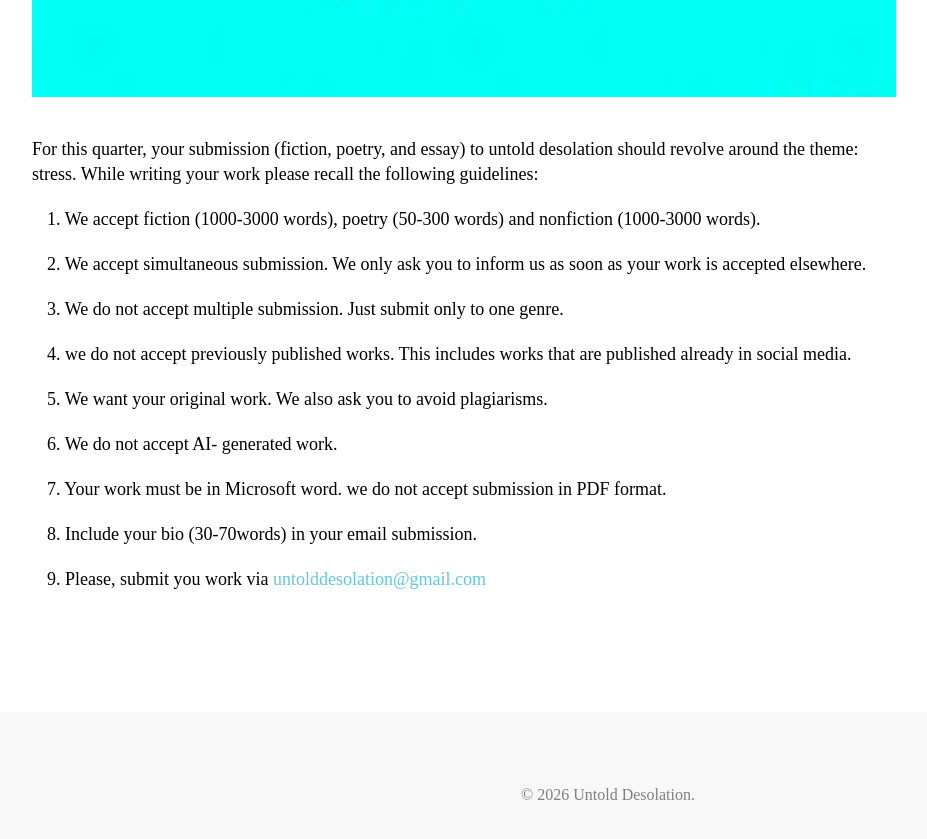
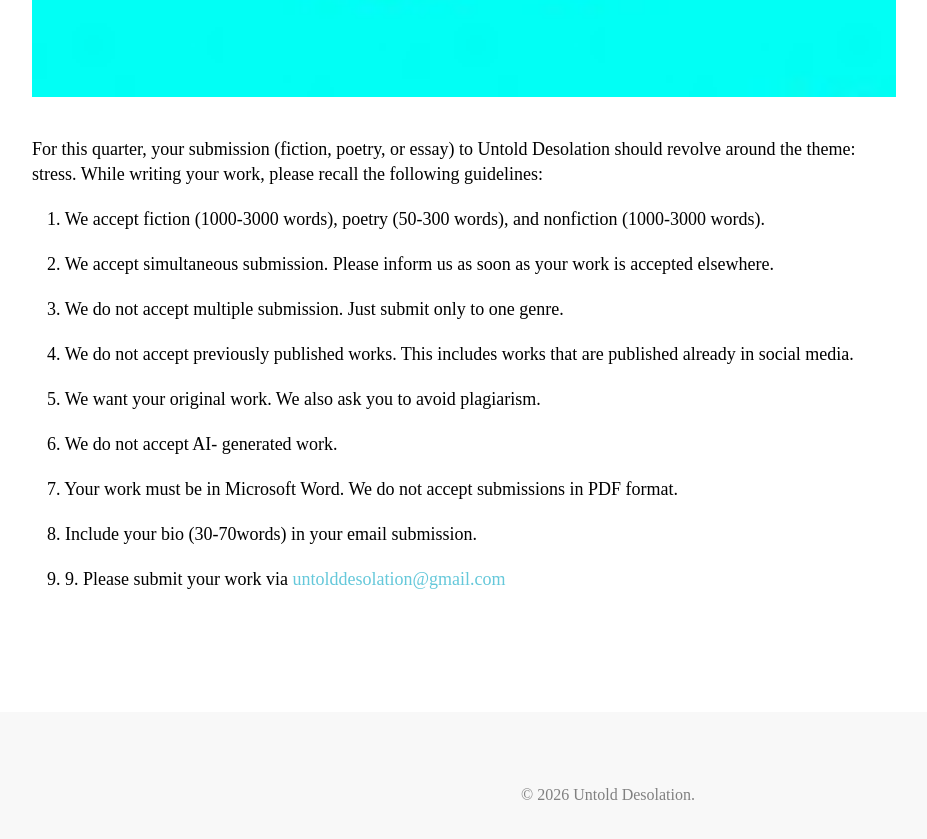
Before and after one commit to Healing-word/healing-word, a plain HTML site: page submissions/index.html in a window 1280 px wide. Shown: the part 800-1639 px from the top of the page, without its empty margins (32-959 px from the left). Drawn offline with Linux system fonts and the light colour scheme; files whose address does not match are found by name; a web font is replaced by a local one.

Commit message:
Update index.html

```diff
--- a/submissions/index.html
+++ b/submissions/index.html
@@ -144,25 +144,31 @@
 
 <div style="font-size: 18px; font-family: 'spectral', serif; line-height:  1.7; color: black; margin-bottom: 20px;">
 
-<p>For this quarter, your submission (fiction, poetry, and essay) to untold desolation should revolve around the theme: stress. While writing your work please recall the following guidelines:</p>
+<p>For this quarter, your submission (fiction, poetry, or essay) to Untold Desolation should revolve around the theme: stress. While writing your work, please recall the following guidelines:
+</p>
 
-<p style="padding-left: 15px;">1. We accept fiction (1000-3000 words), poetry (50-300 words) and nonfiction (1000-3000 words).</p>
+<p style="padding-left: 15px;">1. We accept fiction (1000-3000 words), poetry (50-300 words), and nonfiction (1000-3000 words).</p>
 
-<p style="padding-left: 15px;">2. We accept simultaneous submission. We only ask you to inform us as soon as your work is accepted elsewhere.</p>
+<p style="padding-left: 15px;">2. We accept simultaneous submission. Please inform us as soon as your work is accepted elsewhere.
+</p>
 
 <p style="padding-left: 15px;">3. We do not accept multiple submission. Just submit only to one genre.</p>
 
-<p style="padding-left: 15px;">4. we do not accept previously published works. This includes works that are published already in social media.</p>
+<p style="padding-left: 15px;">4. We do not accept previously published works. This includes works that are published already in social media.
+</p>
 
-<p style="padding-left: 15px;">5. We want your original work. We also ask you to avoid plagiarisms.</p>
+<p style="padding-left: 15px;">5. We want your original work. We also ask you to avoid plagiarism.</p>
 
-<p style="padding-left: 15px;">6. We do not accept AI- generated work.</p>
+<p style="padding-left: 15px;">6. We do not accept AI- generated work.
+</p>
 
-<p style="padding-left: 15px;">7. Your work must be in Microsoft word. we do not accept submission in PDF format.</p>
+<p style="padding-left: 15px;">7. Your work must be in Microsoft Word. We do not accept submissions in PDF format.
+</p>
 
-<p style="padding-left: 15px;">8. Include your bio (30-70words) in your email submission.</p>
+<p style="padding-left: 15px;">8. Include your bio (30-70words) in your email submission.
+</p>
 
-<p style="padding-left: 15px;">9. Please, submit you work via <span style=" color:rgb(101, 200, 218);"> untolddesolation@gmail.com </span></p>
+<p style="padding-left: 15px;">9. 9. Please submit your work via <span style=" color:rgb(101, 200, 218);"> untolddesolation@gmail.com </span></p>
 
 
 
```
